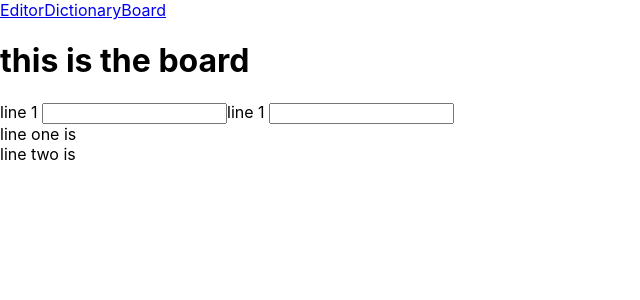
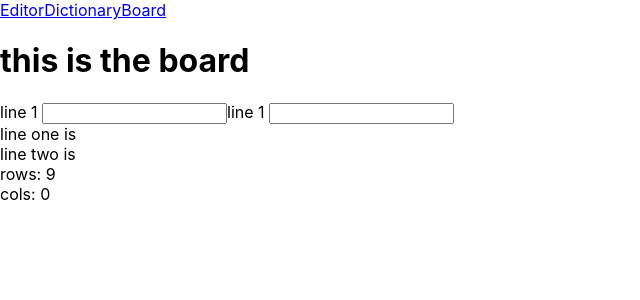
Before and after one commit to jeffreyyang3/signBoard, a React (Create React App) app: page / in a window 1280 px wide. Shown: the top 300 px of the page, without its empty margins (0-640 px from the left). Built offline with nearby package versions, Linux system fonts and the light colour scheme.

Commit message:
copy paste

```diff
--- a/src/views/BoardView.tsx
+++ b/src/views/BoardView.tsx
@@ -21,7 +21,22 @@ const StringMatrixView = ({ str }: { str: string }) => {
       }
     }
   });
-  return <div>{renderMatrix(matrix, () => {})}</div>;
+  const matrixToString = () => {
+    const vals = [];
+    for (let i = 0; i < matrix.length; i++) {
+      for (let j = 0; j < matrix[0].length; j++) {
+        vals.push(matrix[i][j].on ? 1 : 0);
+      }
+    }
+    return vals.join('');
+  };
+  return (
+    <div>
+    <div>rows: {matrix.length}</div>
+    <div>cols: {matrix[0].length}</div>
+    {matrixToString()}
+    {renderMatrix(matrix, () => {})}</div>
+  );
 };
 
 interface Props {}
```
Also changed, not shown: 1 other file (tests, documents, lock files or other folders).
